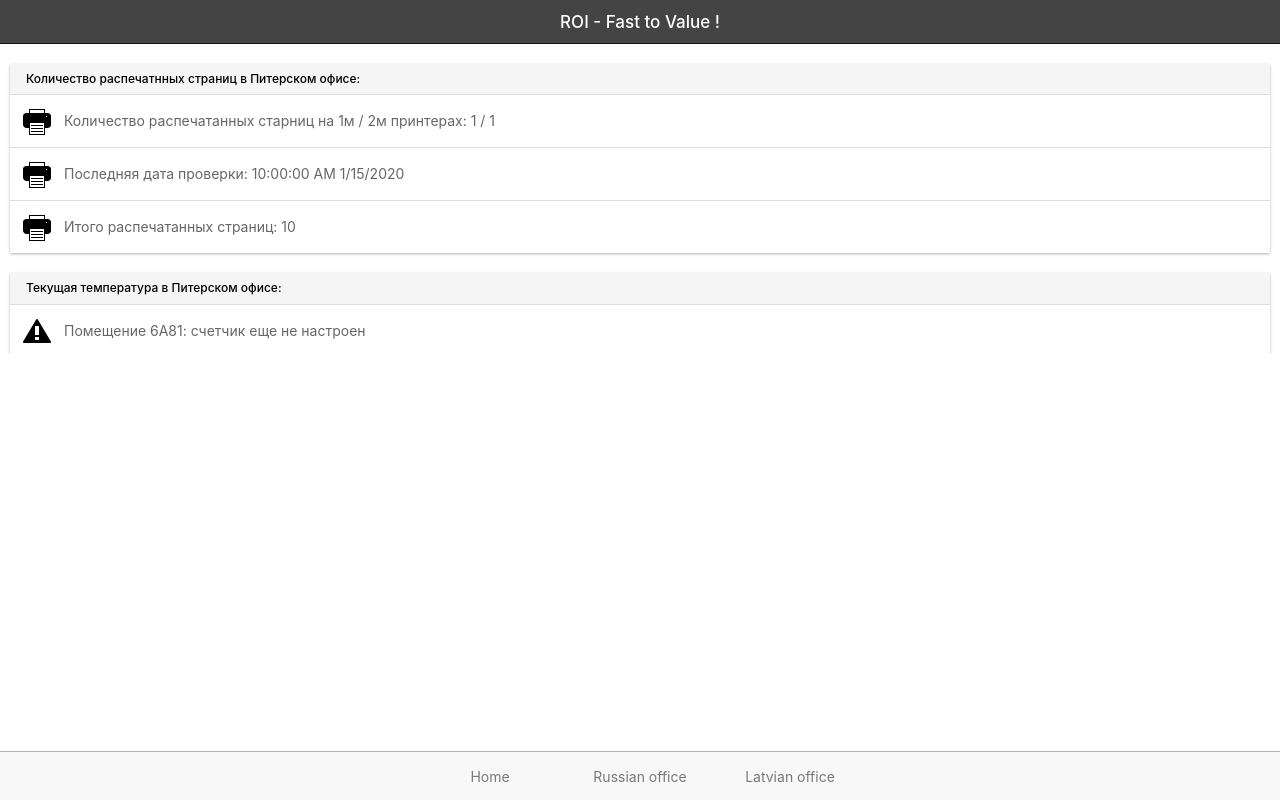
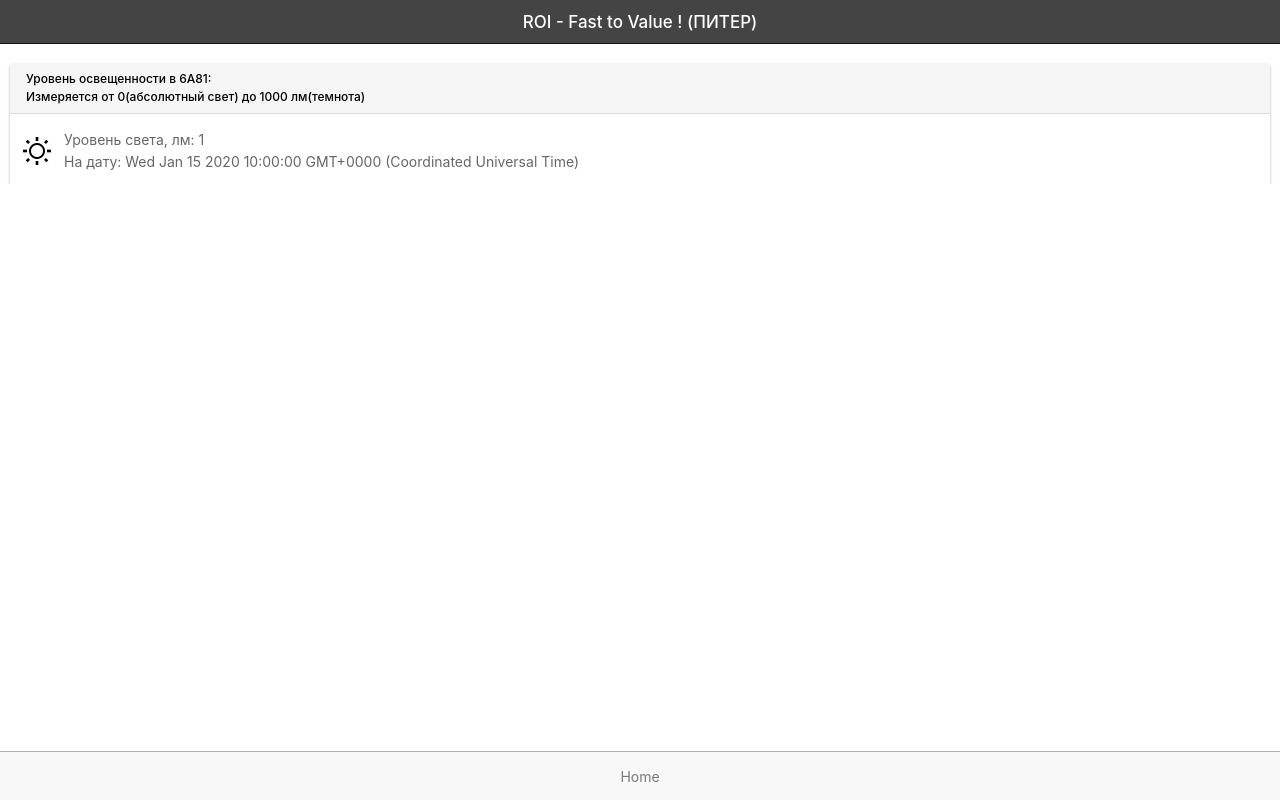
Before and after one commit to mikhailrojo/roi-iot, a Node server app: page / in a window 1280 px wide. Run offline with Node 20, Linux system fonts and the light colour scheme; tables that the repository leaves empty hold one stand-in row (values such as "Sample post"); some libraries are stand-ins or nearby versions; some web fonts are replaced.

Commit message:
Убрал количество распечатанных страниц, так как к этой информации нет доступа из местной сети вафай

```diff
--- a/mongoose/index.js
+++ b/mongoose/index.js
@@ -7,7 +7,8 @@ var totalInfo = new Schema({
     total: Number,
     date: {
         type: Date, default: Date.now
-    }
+    },
+    luminosity: Number
 })
 
 module.exports = mongoose.model('Info', totalInfo);
--- a/routes/index.js
+++ b/routes/index.js
@@ -10,14 +10,24 @@ router.get('/', function(req, response, next) {
         Info.find((err,data)=>{
             if(err)console.log(err);
             else {
+                var showArray = {};
+                //var resultArray = data.pop();
+                showArray.mi = data.splice(-5).reverse();
 
-                var resultArray = data.pop();
-                var passed = new Date(resultArray.date);
-                var dateInString = passed.toLocaleTimeString() + " " + passed.toLocaleDateString();
-                response.render('index', {number1:  resultArray.firstPrinter,
-                                          number2: resultArray.secondPrinter,
-                                          sum: resultArray.total,
-                                          dateInString: dateInString});
+                console.log(showArray);
+                response.render('index', showArray);
+
+
+
+
+                //var passed = new Date(resultArray.date);
+                //var dateInString = passed.toLocaleTimeString() + " " + passed.toLocaleDateString();
+                // response.render('index', {number1:  resultArray.firstPrinter,
+                //                           number2: resultArray.secondPrinter,
+                //                           sum: resultArray.total,
+                //                           dateInString: dateInString});
+
+
             }
         })
 });
--- a/views/index.hbs
+++ b/views/index.hbs
@@ -1,42 +1,24 @@
 
 
 <div class="bar bar-header bar-dark">
-  <h1 class="title">ROI - Fast to Value !</h1>
+  <h1 class="title">ROI - Fast to Value ! (ПИТЕР)</h1>
 </div>
 
 <div class="content has-header">
-    <div class="list card">
-         <div class="item item-divider">
-             <h4>Количество распечатнных страниц в Питерском офисе:</h4>
-        </div>
-        <a href="#" class="item item-icon-left">
-            <i class="icon ion-printer"></i>
-              <p>Количество распечатанных старниц на 1м / 2м принтерах: {{number1}} / {{number2}}</p>
-        </a>
-        <a href="#" class="item item-icon-left">
-            <i class="icon ion-printer"></i>
-              <p>Последняя дата проверки: {{dateInString}} </p>
-        </a>
-        <a href="#" class="item item-icon-left">
-            <i class="icon ion-printer"></i>
-             <p>Итого распечатанных страниц: {{sum}}</p>
-        </a>
-   </div>
-
-
-
-
-
 
   <div class="list card">
       <div class="item item-divider">
-          <h4>Текущая температура в Питерском офисе:</h4>
+          <h4>Уровень освещенности в 6А81:</h4>
+          <h4>Измеряется от 0(абсолютный свет) до 1000 лм(темнота)</h4>
       </div>
+      {{#each mi}}
       <a href="#" class="item item-icon-left">
-          <i class="icon ion-alert-circled"></i>
-          <p>Помещение 6А81: <i>счетчик еще не настроен</i> </p>
+          <i class="icon ion-android-sunny"></i>
+              <p>Уровень света, лм: {{luminosity}}</p>
+            <p>На дату: {{date}} </p>
       </a>
- </div>
+      {{/each}}
+  </div>
 
 </div>
 
@@ -45,10 +27,4 @@
     <a class="tab-item">
       Home
     </a>
-    <a class="tab-item">
-      Russian office
-    </a>
-    <a class="tab-item">
-      Latvian office
-    </a>
   </div>
```
